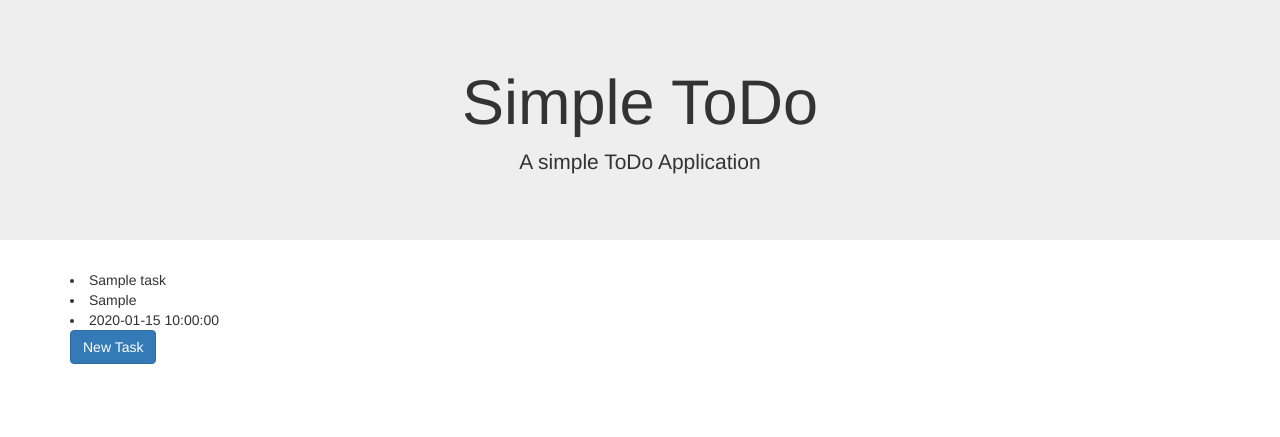
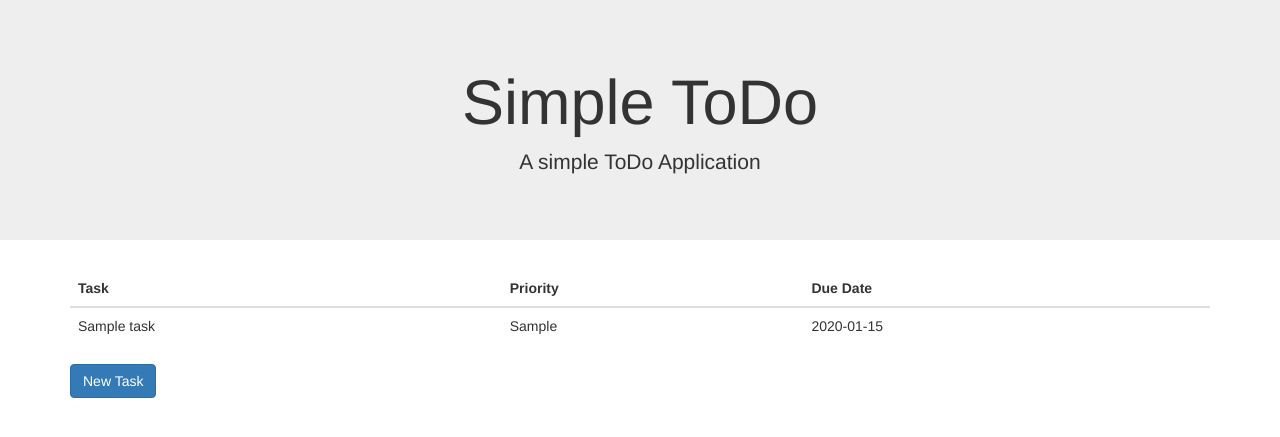
Before and after one commit to urfriendglenn/simple-todo, a Flask app: page / in a window 1280 px wide. Shown: the top 437 px of the page. Run offline with Flask 3, Linux system fonts and the light colour scheme; tables that the repository leaves empty hold one stand-in row (values such as "Sample post"); some libraries are stand-ins or nearby versions.

Commit message:
Added display of items on homepage

```diff
--- a/app/app.py
+++ b/app/app.py
@@ -29,7 +29,7 @@ class Tasks(db.Model):
 
 class NewTask(FlaskForm):
       task_name = StringField('Task Name', validators=[DataRequired()])
-      priority = SelectField('Priority', choices=[(1, 'Low'), (2, 'Medium'), (3, 'High'), (4, 'Urgent')], validators=[DataRequired()])
+      priority = SelectField('Priority', choices=[('Low'), ('Medium'), ('High'), ('Urgent')], validators=[DataRequired()])
       due_date = DateField('Due Date', format='%Y-%m-%d', validators=[DataRequired()])
       submit = SubmitField('Submit')
 
--- a/app/templates/index.html
+++ b/app/templates/index.html
@@ -8,11 +8,24 @@
 			<p>A simple ToDo Application</p>
 		</div>
 		<div class="container">
-			{% for task in tasks %}
-				<li>{{ task.task_name }}</li>
-				<li>{{ task.priority }}</li>
-				<li>{{ task.due_date }}</li>
-			{% endfor %}
+			<table class="table">
+				<thead>
+					<tr>
+						<th>Task</th>
+						<th>Priority</th>
+						<th>Due Date</th>
+					</tr>
+				</thead>
+				<tbody>
+					{% for task in tasks %}
+					<tr>
+						<td>{{ task.task_name }}</td>
+						<td>{{ task.priority }}</td>
+						<td>{{ task.due_date.strftime('%Y-%m-%d') }}</td>
+					</tr>
+					{% endfor %}
+			</tbody>
+		</table>
 		<a class="btn btn-primary" href="/new-task" role="button">New Task</a>
 		</div>
 {% endblock %}
```
